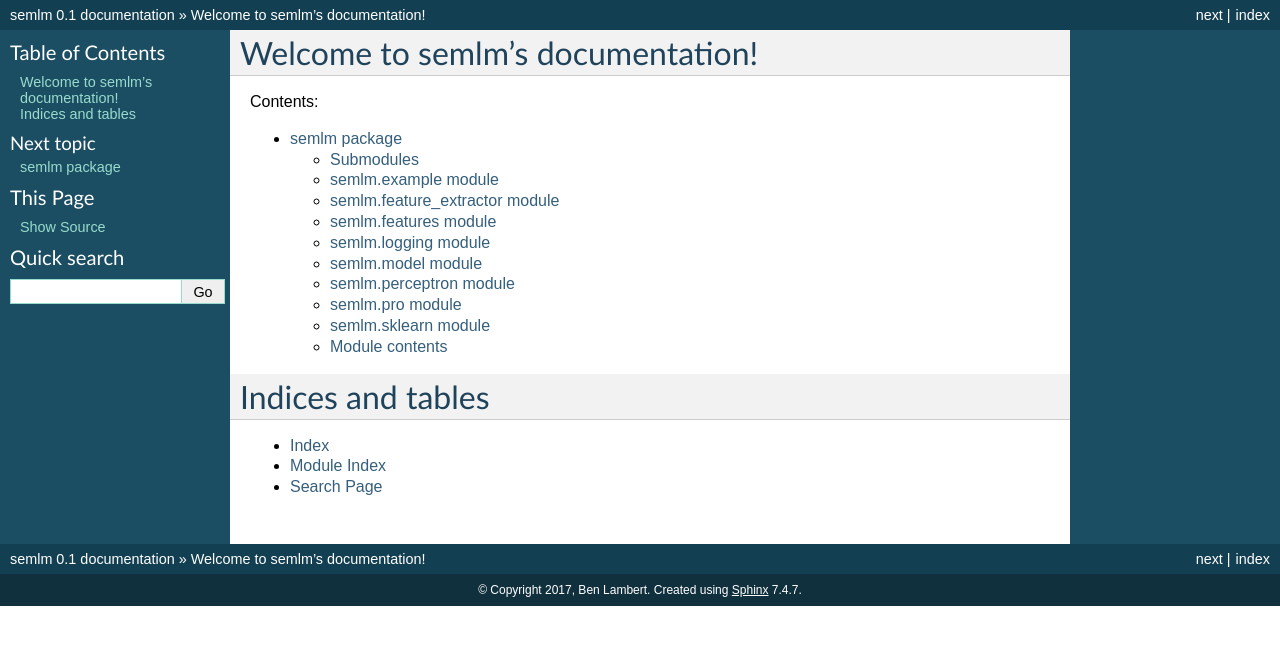
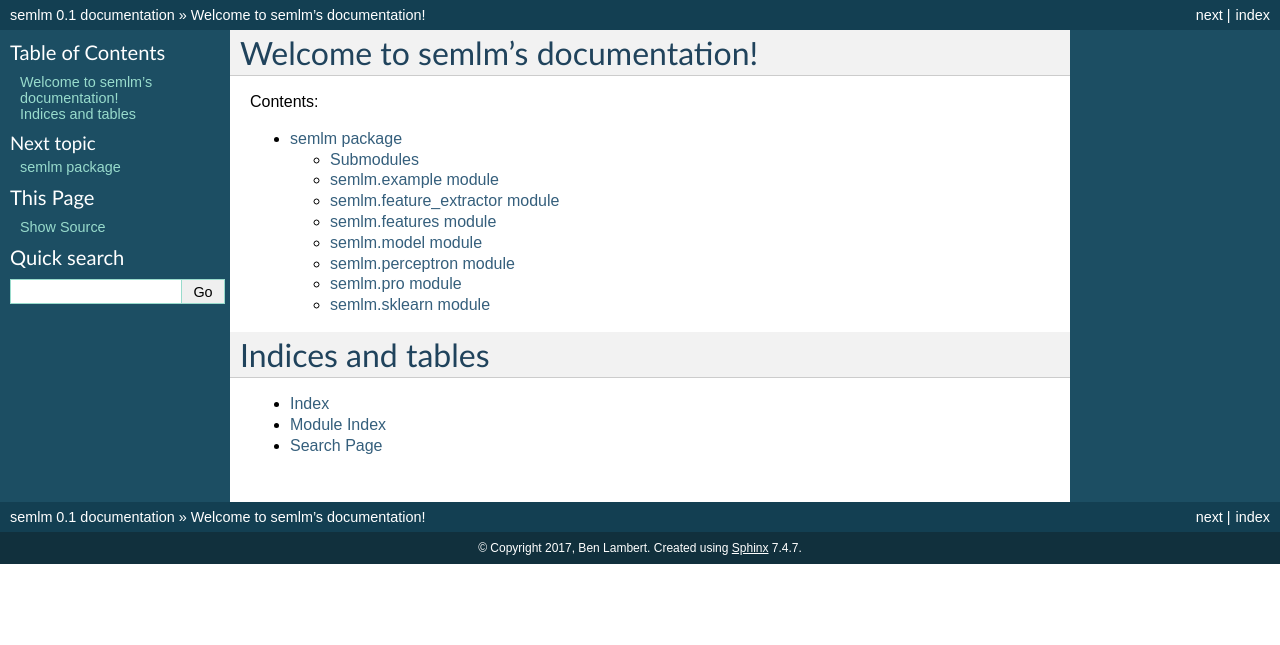
Before and after one commit to Maksymdelta/semlm, a Sphinx documentation site: the page built from docs/index.rst, in a window 1280 px wide. Shown: the top 645 px of the page. Built offline with Sphinx 7.4.7, drawn with Linux system fonts in a browser that asks for light colours.

Commit message:
Don't show module contents or logging module in generated Sphinx documentation.

```diff
--- a/docs/semlm.rst
+++ b/docs/semlm.rst
@@ -22,13 +22,6 @@ semlm.features module
 ---------------------
 
 .. automodule:: semlm.features
-    :members:
-    :undoc-members:
-
-semlm.logging module
---------------------
-
-.. automodule:: semlm.logging
     :members:
     :undoc-members:
 
@@ -60,11 +53,3 @@ semlm.sklearn module
 .. automodule:: semlm.sklearn
     :members:
     :undoc-members:
-
-
-Module contents
----------------
-
-.. automodule:: semlm
-    :members:
-    :undoc-members:
```
